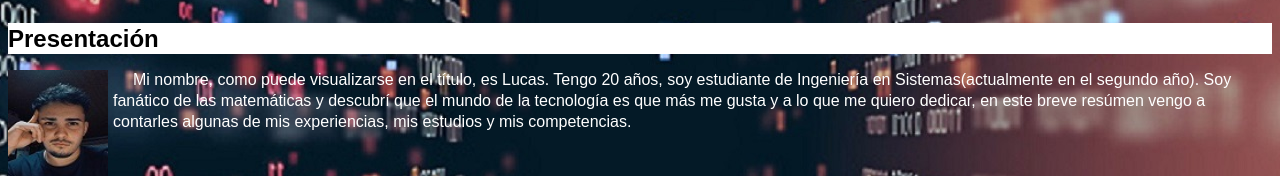
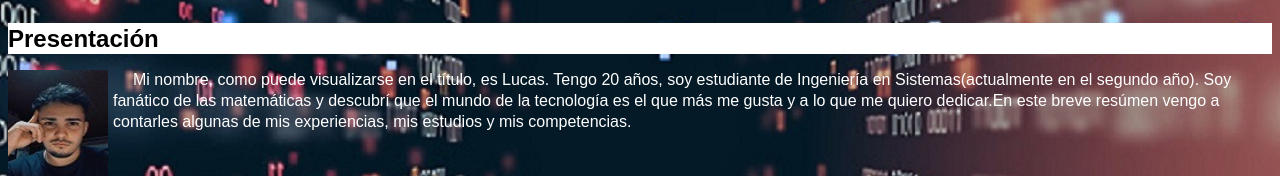
Before and after one commit to lucasal07/lucasal07.github.io, a plain HTML site: page index.html in a window 1280 px wide. Shown: the part 151-327 px from the top of the page. Drawn offline with Linux system fonts and the light colour scheme.

Commit message:
corregi un error de redaccion

```diff
--- a/index.html
+++ b/index.html
@@ -29,7 +29,7 @@
         <p>
            <img src="Perfil.jpeg" alt="Perfil" class="foto">
             Mi nombre, como puede visualizarse en el título, es Lucas. Tengo 20 años, soy estudiante de Ingeniería en Sistemas(actualmente en el segundo año).
-            Soy fanático de las matemáticas y descubrí que el mundo de la tecnología es que más me gusta y a lo que me quiero dedicar, en este breve resúmen
+            Soy fanático de las matemáticas y descubrí que el mundo de la tecnología es el que más me gusta y a lo que me quiero dedicar.En este breve resúmen
             vengo a contarles algunas de mis experiencias, mis estudios y mis competencias.
         </p>
         <br>
```
